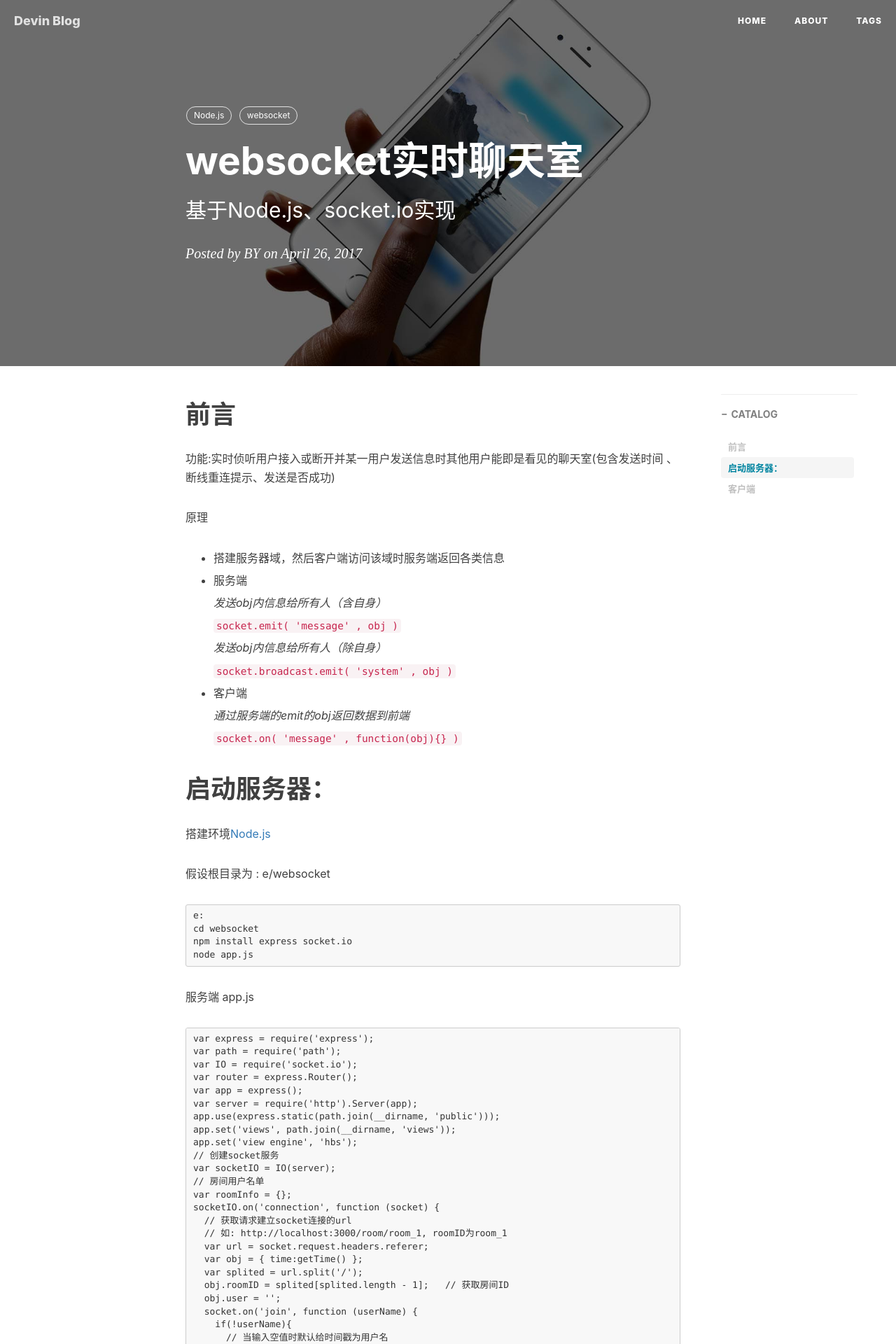
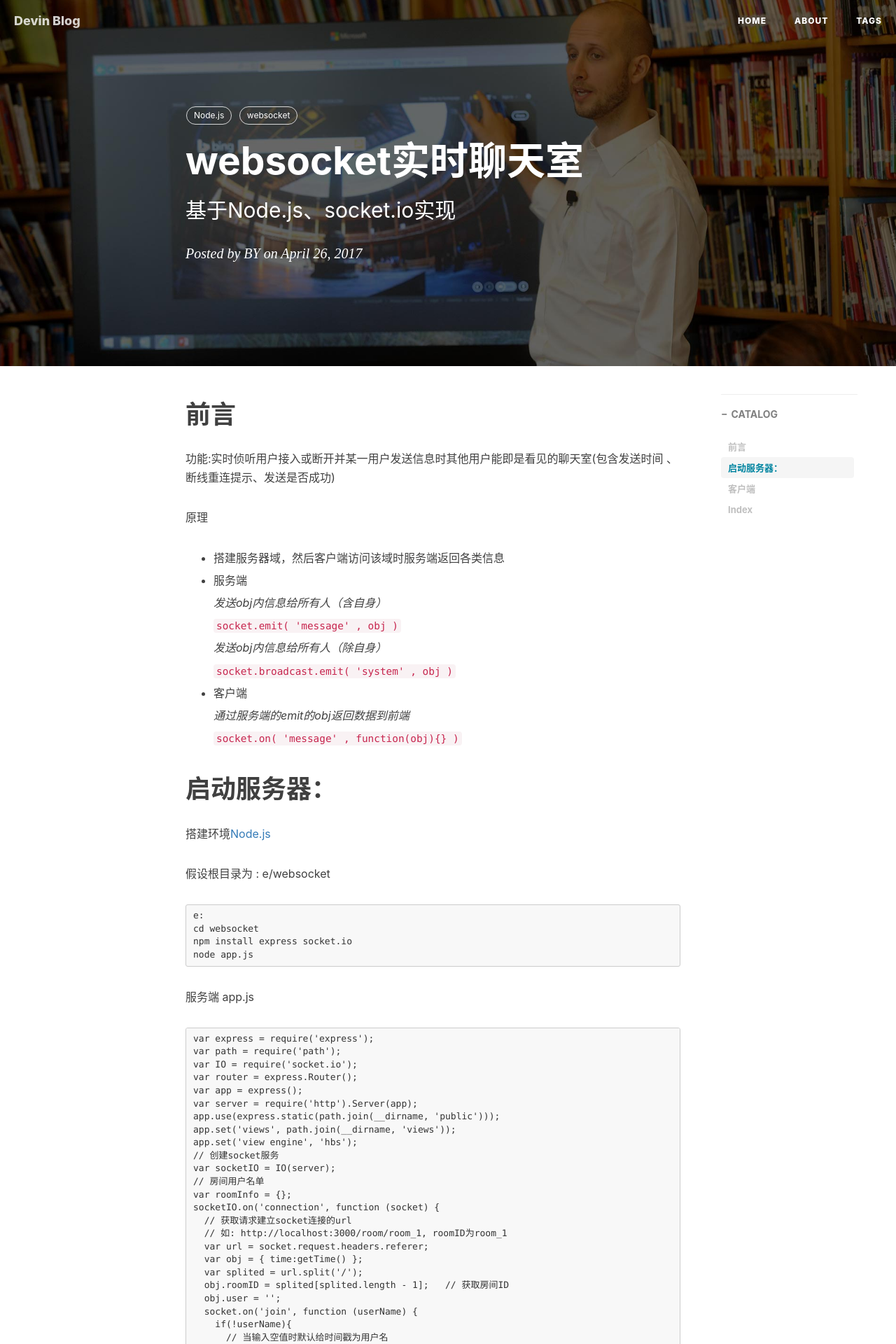
Before and after one commit to devin-huang/devin-huang.github.io, a Jekyll site: the page built from _posts/2017-04-26-websocket_实时聊天室.md, in a window 1280 px wide. Shown: the top 1920 px of the page at 70% size. Built offline with Jekyll 4.4.1, drawn with Linux system fonts in a browser that asks for light colours; nearby versions of some CDN libraries; comment, search, counter and statistics services are not loaded.

Commit message:
Update 2017-04-26-websocket_实时聊天室.md

````diff
--- a/_posts/2017-04-26-websocket_实时聊天室.md
+++ b/_posts/2017-04-26-websocket_实时聊天室.md
@@ -4,7 +4,7 @@ title:      websocket实时聊天室
 subtitle:   基于Node.js、socket.io实现
 date:       2017-04-26
 author:     BY
-header-img: img/post-bg-ios9-web.jpg
+header-img: img/post-bg-e2e-ux.jpg
 catalog: true
 tags:
     - Node.js
@@ -296,6 +296,7 @@ index.html / room.hbs
 </html>
 ```
 
+# Index
 ```
 /*--- index.html ---*/
 <!DOCTYPE html>
````
